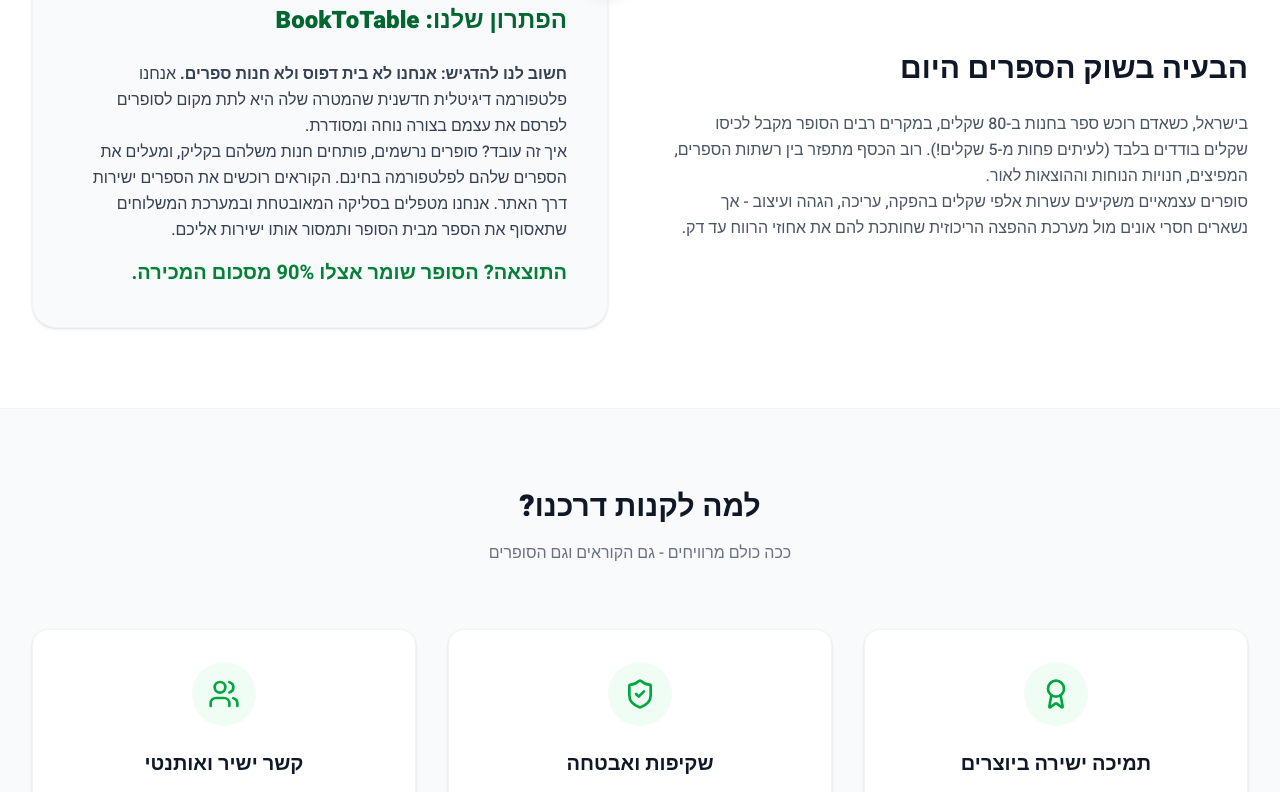
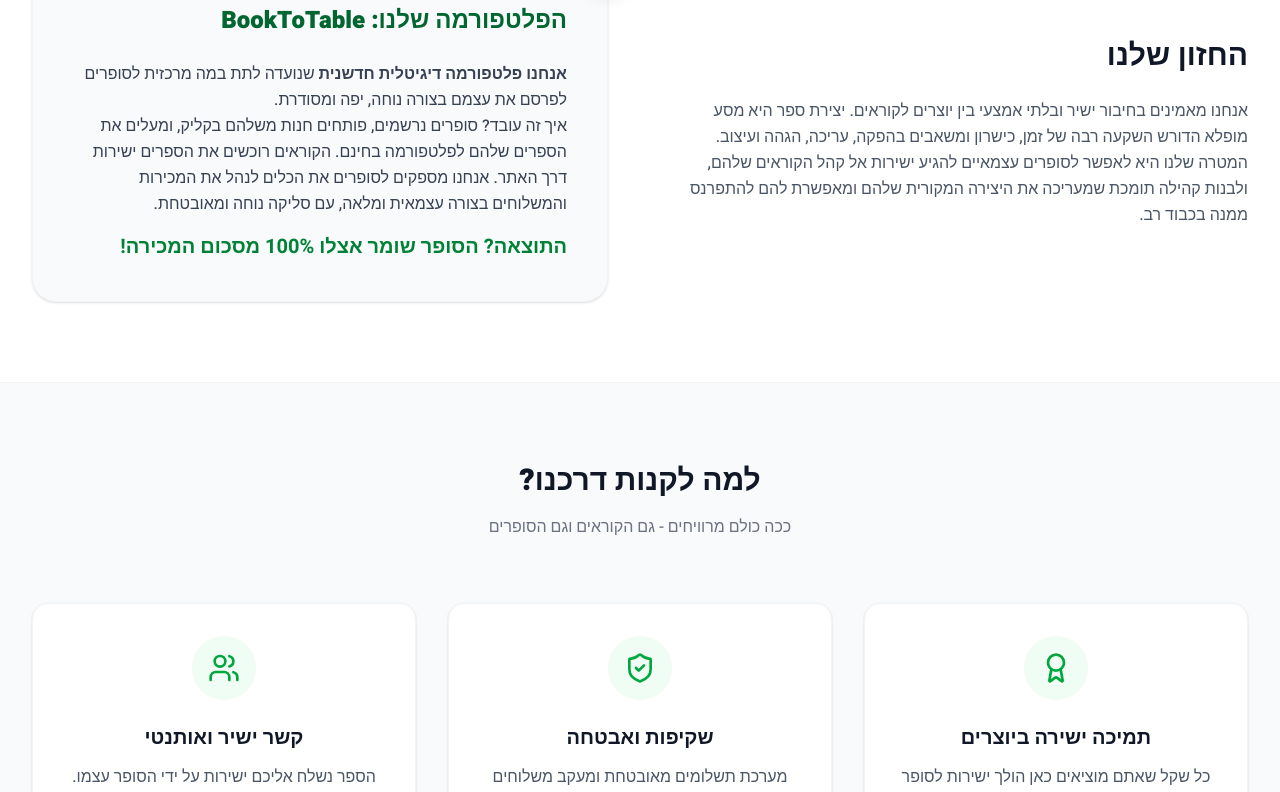
Before and after one commit to NoamLe17/BookToTable, a Next.js app: page /about in a window 1280 px wide. Shown: the part 740-1532 px from the top of the page. Built offline with nearby package versions, Linux system fonts and the light colour scheme; no server answers.

Commit message:
Fix payment to 100% and rewrite about page

```diff
--- a/src/app/about/page.tsx
+++ b/src/app/about/page.tsx
@@ -35,13 +35,13 @@
         <div className="max-w-7xl mx-auto px-4 sm:px-6 lg:px-8">
           <div className="grid grid-cols-1 md:grid-cols-2 gap-16 items-center">
             <div>
-              <h2 className="text-3xl font-black text-gray-900 mb-6">הבעיה בשוק הספרים היום</h2>
+              <h2 className="text-3xl font-black text-gray-900 mb-6">החזון שלנו</h2>
               <div className="prose prose-lg text-gray-600 font-medium leading-relaxed">
                 <p>
-                  בישראל, כשאדם רוכש ספר בחנות ב-80 שקלים, במקרים רבים הסופר מקבל לכיסו שקלים בודדים בלבד (לעיתים פחות מ-5 שקלים!). רוב הכסף מתפזר בין רשתות הספרים, המפיצים, חנויות הנוחות וההוצאות לאור.
+                  אנחנו מאמינים בחיבור ישיר ובלתי אמצעי בין יוצרים לקוראים. יצירת ספר היא מסע מופלא הדורש השקעה רבה של זמן, כישרון ומשאבים בהפקה, עריכה, הגהה ועיצוב.
                 </p>
                 <p>
-                  סופרים עצמאיים משקיעים עשרות אלפי שקלים בהפקה, עריכה, הגהה ועיצוב - אך נשארים חסרי אונים מול מערכת ההפצה הריכוזית שחותכת להם את אחוזי הרווח עד דק.
+                  המטרה שלנו היא לאפשר לסופרים עצמאיים להגיע ישירות אל קהל הקוראים שלהם, ולבנות קהילה תומכת שמעריכה את היצירה המקורית שלהם ומאפשרת להם להתפרנס ממנה בכבוד רב.
                 </p>
               </div>
             </div>
@@ -49,16 +49,16 @@
               <div className="absolute -top-6 -right-6 w-12 h-12 bg-green-500 rounded-xl transform rotate-12 flex items-center justify-center shadow-lg">
                 <Heart size={24} className="text-white" />
               </div>
-              <h2 className="text-2xl font-black text-green-800 mb-6">הפתרון שלנו: BookToTable</h2>
+              <h2 className="text-2xl font-black text-green-800 mb-6">הפלטפורמה שלנו: BookToTable</h2>
               <div className="prose text-gray-700 font-medium leading-relaxed">
                 <p>
-                  <strong>חשוב לנו להדגיש: אנחנו לא בית דפוס ולא חנות ספרים.</strong> אנחנו פלטפורמה דיגיטלית חדשנית שהמטרה שלה היא לתת מקום לסופרים לפרסם את עצמם בצורה נוחה ומסודרת.
+                  <strong>אנחנו פלטפורמה דיגיטלית חדשנית</strong> שנועדה לתת במה מרכזית לסופרים לפרסם את עצמם בצורה נוחה, יפה ומסודרת.
                 </p>
                 <p>
-                  איך זה עובד? סופרים נרשמים, פותחים חנות משלהם בקליק, ומעלים את הספרים שלהם לפלטפורמה בחינם. הקוראים רוכשים את הספרים ישירות דרך האתר. אנחנו מטפלים בסליקה המאובטחת ובמערכת המשלוחים שתאסוף את הספר מבית הסופר ותמסור אותו ישירות אליכם.
+                  איך זה עובד? סופרים נרשמים, פותחים חנות משלהם בקליק, ומעלים את הספרים שלהם לפלטפורמה בחינם. הקוראים רוכשים את הספרים ישירות דרך האתר. אנחנו מספקים לסופרים את הכלים לנהל את המכירות והמשלוחים בצורה עצמאית ומלאה, עם סליקה נוחה ומאובטחת.
                 </p>
                 <p className="font-bold text-xl text-green-700 mt-4">
-                  התוצאה? הסופר שומר אצלו 90% מסכום המכירה.
+                  התוצאה? הסופר שומר אצלו 100% מסכום המכירה!
                 </p>
               </div>
             </div>
@@ -81,7 +81,7 @@
               </div>
               <h3 className="text-xl font-bold text-gray-900 mb-3">תמיכה ישירה ביוצרים</h3>
               <p className="text-gray-600 font-medium leading-relaxed">
-                כל שקל שאתם מוציאים כאן (בניכוי עמלת סליקה ופלטפורמה מינימלית) הולך ישירות לסופר האהוב עליכם, ומאפשר לו להמשיך ליצור.
+                כל שקל שאתם מוציאים כאן הולך ישירות לסופר האהוב עליכם, ומאפשר לו להמשיך ליצור.
               </p>
             </div>
 
--- a/src/app/api/checkout/route.ts
+++ b/src/app/api/checkout/route.ts
@@ -21,7 +21,7 @@
         authorTotalAmount += (item.book.price * item.quantity);
 
         // Calculate shipping for this specific item (shared across author's items)
-        const itemShippingFee = 20 / itemsList.length;
+        const itemShippingFee = 0;
 
         // Create order in Firestore
         const orderId = await createOrder({
@@ -32,9 +32,9 @@
           readerDetails: readerDetails,
           shippingCompany: 'cheetah', // Default MVP
           shippingFee: itemShippingFee,
-          totalPaid: (item.book.price * item.quantity) + itemShippingFee,
-          splitAuthor: (item.book.price * item.quantity) * 0.9,
-          splitPlatform: (item.book.price * item.quantity) * 0.1,
+          totalPaid: (item.book.price * item.quantity),
+          splitAuthor: (item.book.price * item.quantity),
+          splitPlatform: 0,
           splitShipping: itemShippingFee,
           status: 'pending_payment',
           trackingNumber: '',
--- a/src/app/auth/login/page.tsx
+++ b/src/app/auth/login/page.tsx
@@ -117,7 +117,7 @@
           <ul className="space-y-4 text-right text-lg text-gray-200">
             <li className="flex items-center gap-3 bg-white/10 p-3 rounded-xl backdrop-blur-sm">
               <CheckCircle2 className="text-green-400 flex-shrink-0" size={24} />
-              <span className="font-medium">90% מהרווח נשאר אצלך, תמיד.</span>
+              <span className="font-medium">100% מהרווח נשאר אצלך, תמיד.</span>
             </li>
             <li className="flex items-center gap-3 bg-white/10 p-3 rounded-xl backdrop-blur-sm">
               <CheckCircle2 className="text-green-400 flex-shrink-0" size={24} />
--- a/src/app/auth/register/page.tsx
+++ b/src/app/auth/register/page.tsx
@@ -84,7 +84,7 @@
           <ul className="space-y-4 text-right text-lg text-green-50">
             <li className="flex items-center gap-3">
               <CheckCircle2 className="text-green-400 flex-shrink-0" />
-              <span>90% מהרווח נשאר אצלך, תמיד.</span>
+              <span>100% מהרווח נשאר אצלך, תמיד.</span>
             </li>
             <li className="flex items-center gap-3">
               <CheckCircle2 className="text-green-400 flex-shrink-0" />
--- a/src/app/books/[id]/page.tsx
+++ b/src/app/books/[id]/page.tsx
@@ -150,7 +150,7 @@
             </div>
             <div>
               <p className="text-sm text-gray-500 mb-1 font-medium">הכנסה לסופר</p>
-              <p className="font-bold text-gray-900">90% מהמכירה!</p>
+              <p className="font-bold text-gray-900">100% מהמכירה!</p>
             </div>
           </div>
         </div>
--- a/src/app/checkout/page.tsx
+++ b/src/app/checkout/page.tsx
@@ -44,7 +44,7 @@
       byAuthor[item.book.authorId].push(item);
     });
 
-    const SHIPPING_FEE_PER_AUTHOR = 20;
+    const SHIPPING_FEE_PER_AUTHOR = 0;
     const uniqueAuthorsCount = Object.keys(byAuthor).length;
     const totalShipping = uniqueAuthorsCount * SHIPPING_FEE_PER_AUTHOR;
 
@@ -232,7 +232,7 @@
                   <span>₪{shippingFee.toFixed(2)}</span>
                 </div>
                 <p className="text-xs text-gray-400 mt-1">
-                  המשלוחים יוצאים ישירות מבתי הסופרים, ולכן משלמים דמי משלוח לכל סופר בנפרד.
+                  המשלוח חינם (מגולם במחיר הספר). כל ההכנסות מועברות ישירות אל הסופר.
                 </p>
               </div>
 
--- a/src/app/layout.tsx
+++ b/src/app/layout.tsx
@@ -21,7 +21,7 @@
   keywords: 'ספרים, סופרים, ספרים עצמאיים, BookToTable, מכירת ספרים, ישראל',
   openGraph: {
     title: 'BookToTable | פלטפורמת הסופרים העצמאיים',
-    description: 'מכור את ספרך ישירות לקוראים – 90% מהרווח נשאר אצלך.',
+    description: 'מכור את ספרך ישירות לקוראים – 100% מהרווח נשאר אצלך.',
     locale: 'he_IL',
     type: 'website',
   },
--- a/src/app/page.tsx
+++ b/src/app/page.tsx
@@ -109,7 +109,7 @@
                 <Star size={32} />
               </div>
               <h3 className="text-xl font-bold text-gray-900 mb-3">2. משלמים באבטחה</h3>
-              <p className="text-gray-500 font-medium">מערכת התשלומים שלנו דואגת שהכסף (90%) יעבור ישירות לסופר באופן מיידי.</p>
+              <p className="text-gray-500 font-medium">מערכת התשלומים שלנו דואגת שהכסף (100%) יעבור ישירות לסופר באופן מיידי.</p>
             </div>
             <div className="p-8 rounded-3xl bg-gray-50 border border-gray-100 hover:shadow-md transition-shadow">
               <div className="w-16 h-16 bg-green-100 text-green-600 rounded-2xl flex items-center justify-center mx-auto mb-6">
--- a/src/lib/shipping.ts
+++ b/src/lib/shipping.ts
@@ -22,8 +22,8 @@
 }
 
 export function calculateSplits(bookPrice: number, shippingFee: number) {
-  const platformFee = Math.round(bookPrice * 0.1 * 100) / 100;
-  const authorAmount = Math.round((bookPrice - platformFee) * 100) / 100;
+  const platformFee = 0;
+  const authorAmount = bookPrice;
   return {
     splitAuthor: authorAmount,
     splitPlatform: platformFee,
```
